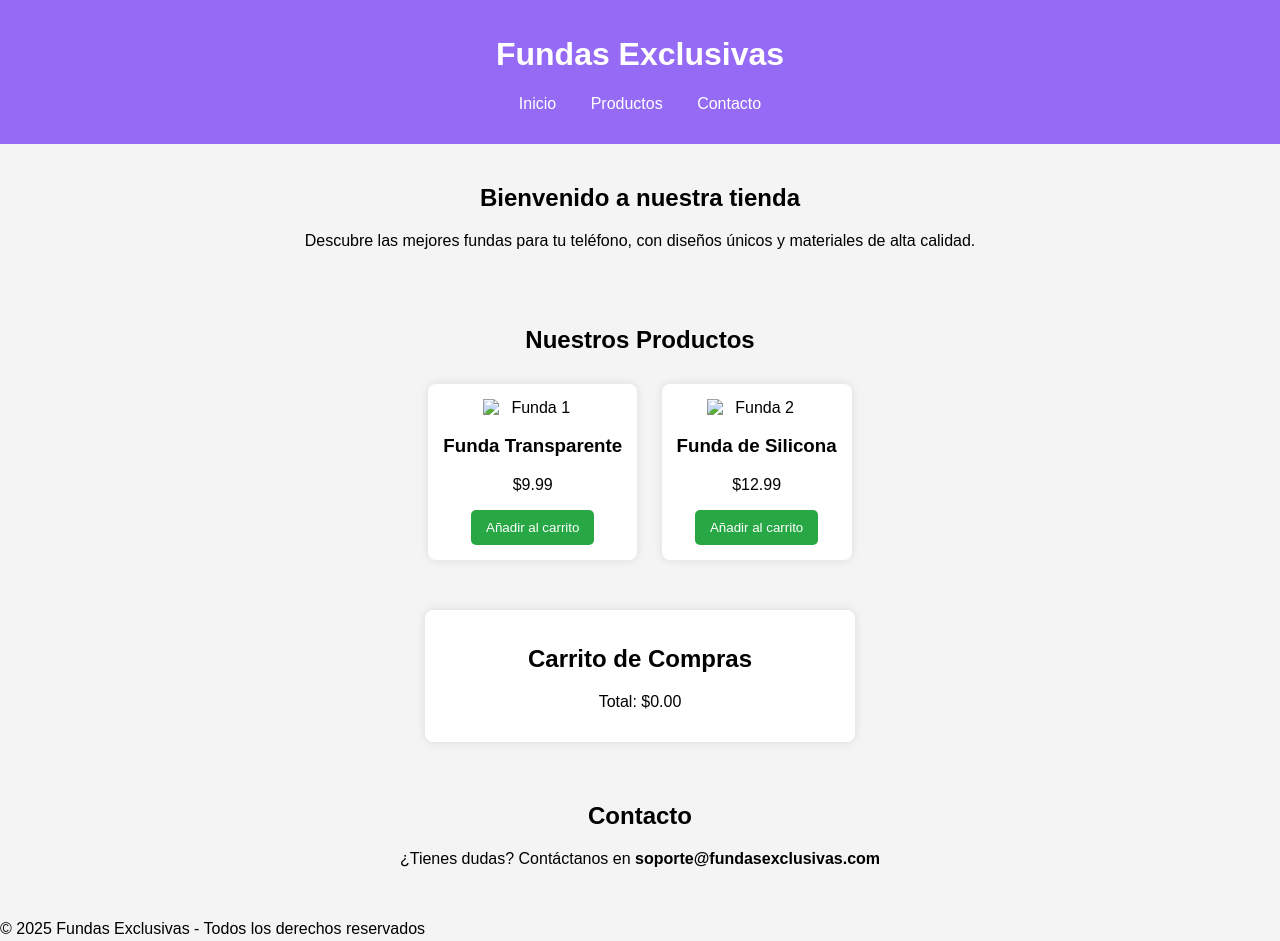
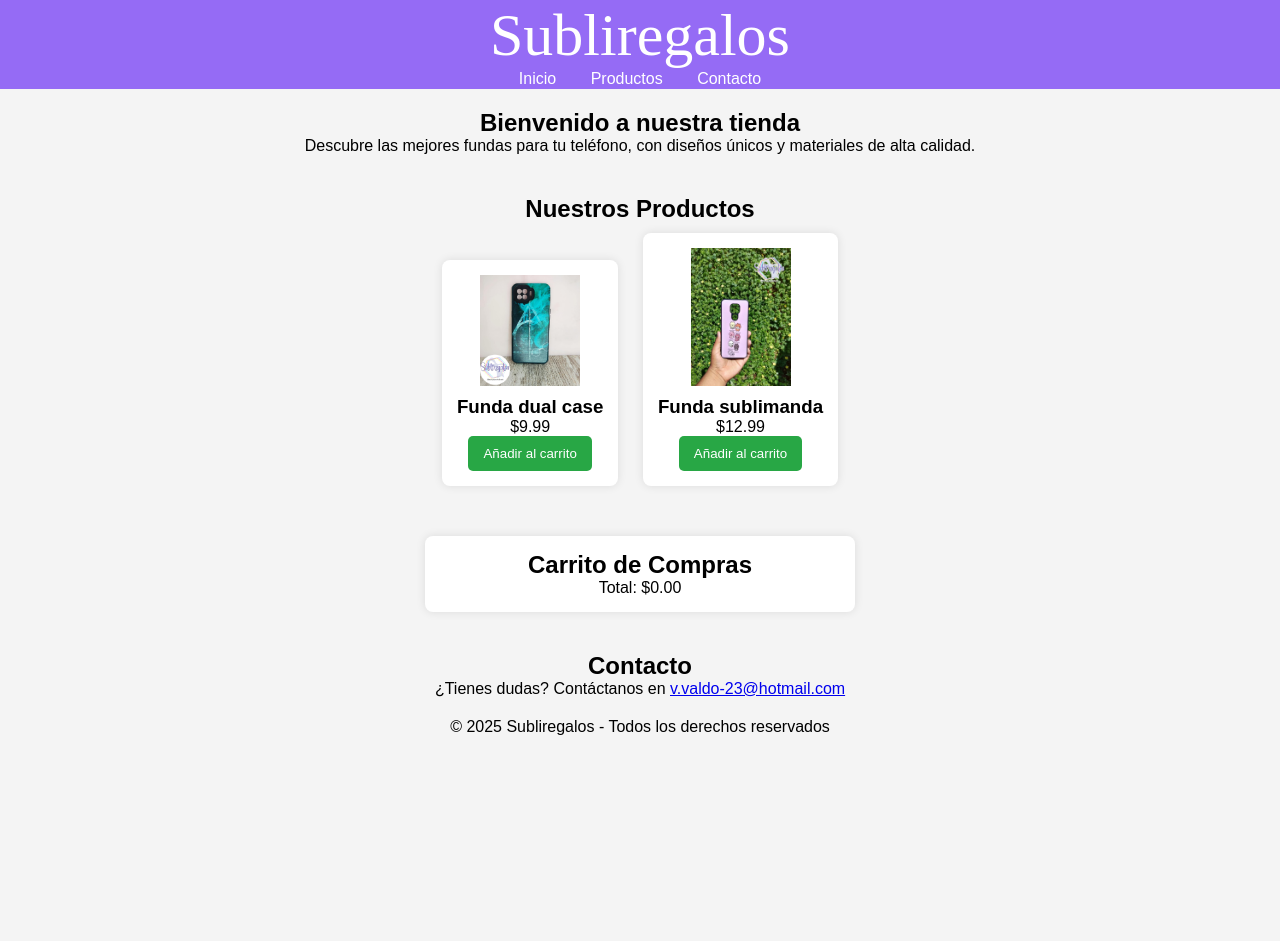
Before and after one commit to Valdo1991/CaseShop, a plain HTML site: page index.html in a window 1280 px wide. After the commit the page ends 800 px from the top, so only its background shows below. Drawn offline with Linux system fonts and the light colour scheme; a web font is replaced by a local one.

Commit message:
actualizacion de estilo

```diff
--- a/index.html
+++ b/index.html
@@ -9,7 +9,7 @@
 </head>
 <body>
     <header>
-        <h1>Fundas Exclusivas</h1>
+        <h1 class="nombre_de_marca">Subliregalos</h1>
         <nav>
             <ul>
                 <li><a href="#inicio">Inicio</a></li>
@@ -27,14 +27,14 @@
     <section id="productos">
         <h2>Nuestros Productos</h2>
         <div class="producto">
-            <img src="funda1.jpg" alt="Funda 1">
-            <h3>Funda Transparente</h3>
+            <img src="./imgs/Dual_case_relieve.jpg" alt="Funda 1">
+            <h3>Funda dual case</h3>
             <p>$9.99</p>
             <button onclick="agregarAlCarrito('Funda Transparente', 9.99)">Añadir al carrito</button>
         </div>
         <div class="producto">
-            <img src="funda2.jpg" alt="Funda 2">
-            <h3>Funda de Silicona</h3>
+            <img src="./imgs/Funda_sublimanda.jpg" alt="Funda 2">
+            <h3>Funda sublimanda</h3>
             <p>$12.99</p>
             <button onclick="agregarAlCarrito('Funda de Silicona', 12.99)">Añadir al carrito</button>
         </div>
@@ -48,11 +48,11 @@
 
     <section id="contacto">
         <h2>Contacto</h2>
-        <p>¿Tienes dudas? Contáctanos en <strong>soporte@fundasexclusivas.com</strong></p>
+        <p>¿Tienes dudas? Contáctanos en <a href="mailto:v.valdo-23@hotmail.com" <strong>v.valdo-23@hotmail.com</strong> </a> </p>
     </section>
 
     <footer>
-        <p>&copy; 2025 Fundas Exclusivas - Todos los derechos reservados</p>
+        <p class="texto_footer">&copy; 2025 Subliregalos - Todos los derechos reservados</p>
     </footer>
 </body>
 </html>
--- a/styles.css
+++ b/styles.css
@@ -1,3 +1,10 @@
+@import url('https://fonts.googleapis.com/css2?family=Emilys+Candy&display=swap');
+
+*{
+    padding: 0;
+    margin: 0;
+}
+
 body {
     font-family: Arial, sans-serif;
     margin: 0;
@@ -8,7 +15,7 @@ body {
 header {
     background: #956bf5;
     color: white;
-    padding: 15px;
+    padding: 1px;
     text-align: center;
 }
 
@@ -32,6 +39,12 @@ section {
     text-align: center;
 }
 
+.nombre_de_marca{
+    font-size: 60px;
+    font-family: "Emilys Candy", serif;
+    font-weight: 200;
+
+}
 .producto {
     display: inline-block;
     background: white;
@@ -81,3 +94,7 @@ button:hover {
 #lista-carrito button {
     background: #dc3545;
 }
+
+.texto_footer{
+    text-align: center;
+}
```
Also changed, not shown: imgs/Dual_case_relieve.jpg (added), imgs/Funda_sublimanda.jpg (added).
